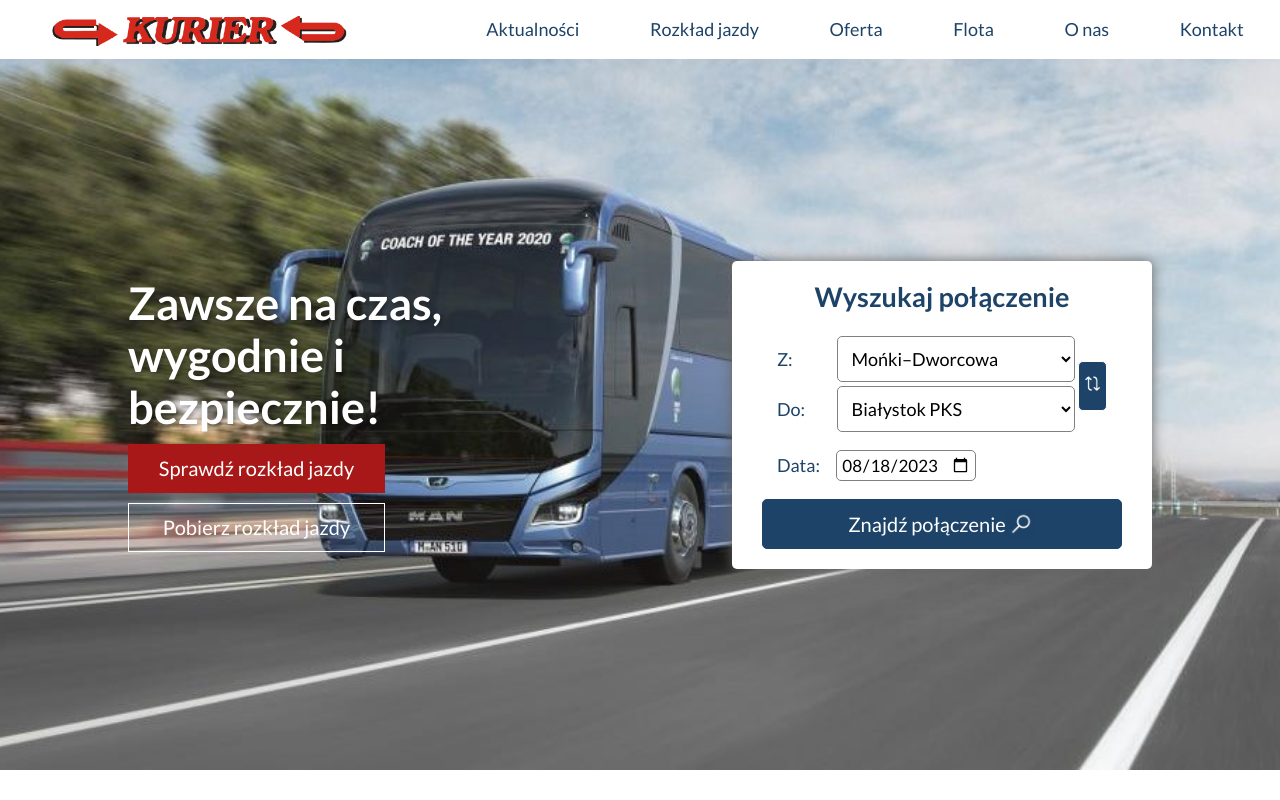
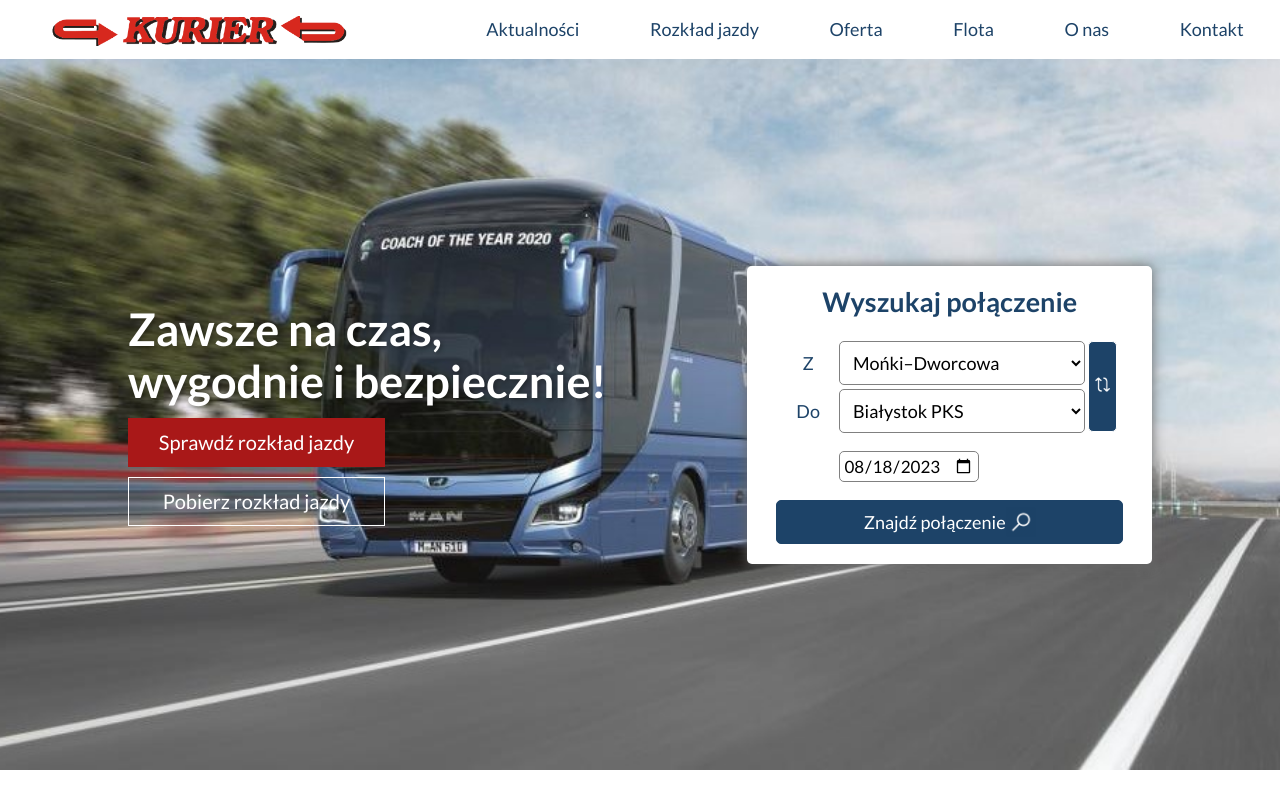
Before and after one commit to MarcinJankowski00/Kurier-Jankowscy-homepage-react, a React (Create React App) app: page / in a window 1280 px wide. Shown: the top 800 px of the page. Built offline with nearby package versions, Linux system fonts and the light colour scheme.

Commit message:
visual changes

```diff
--- a/src/Photo/Search/index.js
+++ b/src/Photo/Search/index.js
@@ -55,7 +55,7 @@ const Search = () => {
                     <Div>
                         <label htmlFor="startStationSelect">
                             <Span>
-                                Z:
+                                Z
                             </Span>
                             <Select
                                 id="startStationSelect"
@@ -74,7 +74,7 @@ const Search = () => {
                         </label>
                         <label htmlFor="endStationSelect">
                             <Span>
-                                Do:
+                                Do
                             </Span>
                             <Select
                                 id="endStationSelect"
@@ -97,7 +97,7 @@ const Search = () => {
                 <DateDiv>
                     <label>
                         <Span>
-                            Data:
+
                         </Span>
                         <Input
                             type="Date"
--- a/src/Photo/Search/styled.js
+++ b/src/Photo/Search/styled.js
@@ -3,13 +3,11 @@ import styled from "styled-components";
 export const Form = styled.div`
     background-color: ${({ theme }) => theme.color.white};
     color: ${({ theme }) => theme.color.teal};
-    max-width: 460px;
-    padding: 20px 30px;
+    max-width: 420px;
+    padding: 20px 20px;
     border-radius: 5px;
     box-shadow: 0px 0px 13px 0px ${({ theme }) => theme.color.silver};
     @media (max-width: ${({ theme }) => theme.breakpoint.mobileMax}px) {
-            width: 100%;
-            max-width: 460px;
             margin-bottom: 20px;
             margin-top: 0px;
         }
@@ -22,13 +20,14 @@ export const Header = styled.h2`
 `;
 
 export const Element = styled.div`
-    padding-left: 15px;
+    padding-left: 10px;
     padding-right: 15px;
 `;
 
 export const Span = styled.span`
     display: inline-block;
     width: 20%;
+    text-align: center;
 `;
 
 export const Text = styled.p`
@@ -63,7 +62,7 @@ export const Switchicon = styled.img`
 
 export const Select = styled.select`
     border: 1px solid gray;
-    padding: 10px;
+    padding: 9px;
     width: 80%;
     border-radius: 5px;
     margin-top: 4px;
@@ -82,8 +81,8 @@ export const Input = styled.input`
 export const Switch = styled.button`
     margin-left: 3px;
     border: 1px solid;
-    height: 50px;
-    margin-top: 8px;
+    height: 91px;
+    margin-top: 4px;
     background-color: ${({ theme }) => theme.color.teal};
     color: ${({ theme }) => theme.color.white};
     border-radius: 5px;
@@ -101,13 +100,13 @@ export const Button = styled.button`
     display: flex;
     align-items: center;
     justify-content: center;
-    width: 100%;
+    width: 95%;
+    margin: auto;
     border-radius: 5px;
-    font-size: 20px;
     border: 1px solid ${({ theme }) => theme.color.teal};
     background-color: ${({ theme }) => theme.color.teal};
     color: ${({ theme }) => theme.color.white};
-    padding: 9px 24px;
+    padding: 6px 24px;
     cursor: pointer;
     &:hover {
         filter: brightness(120%);
```
